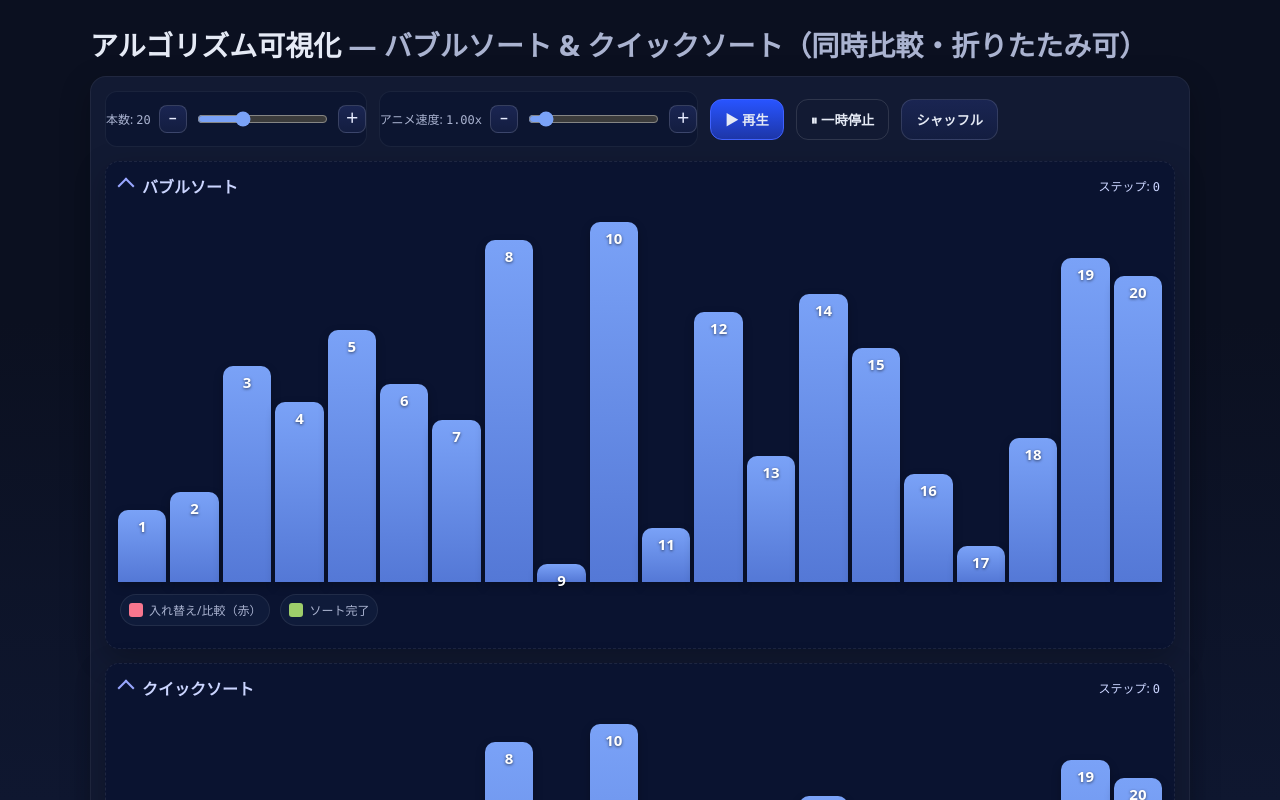
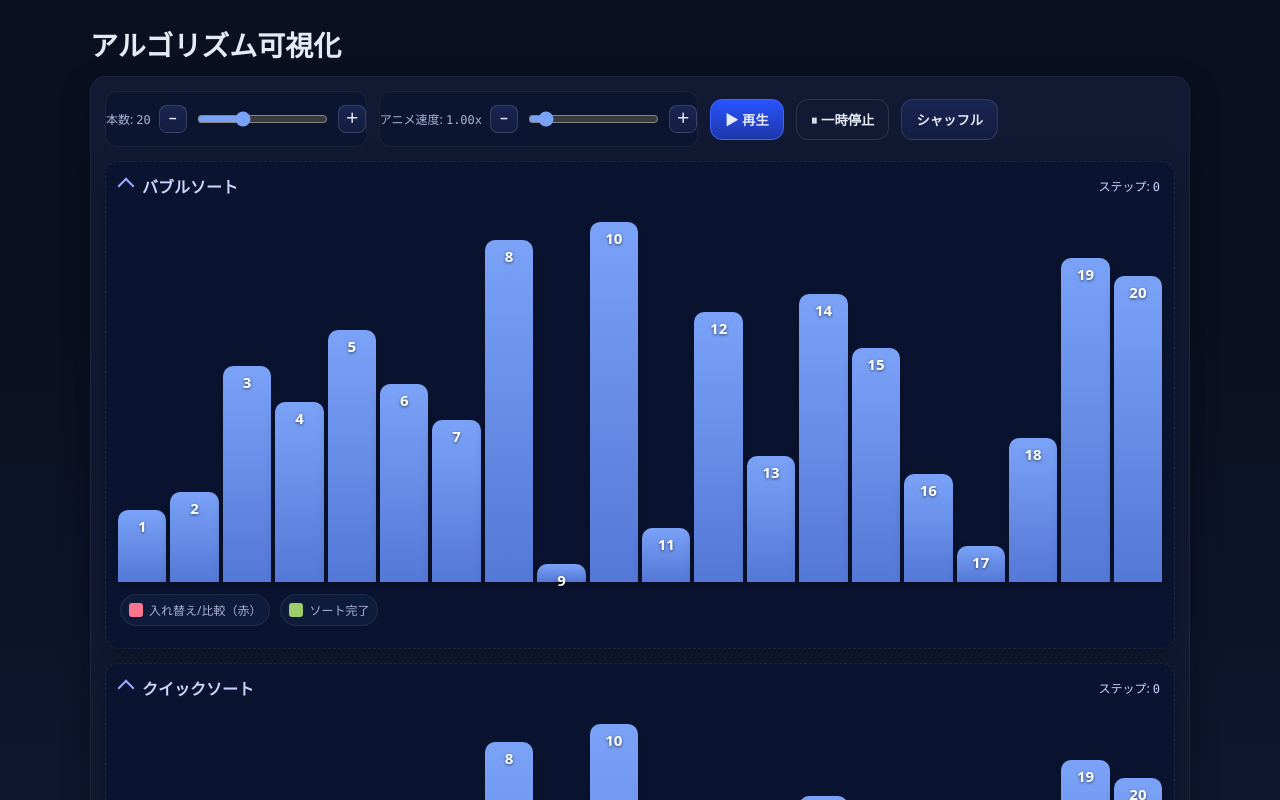
Before and after one commit to shin4488/algorithm-visualizer, a React (Vite) app: page / in a window 1280 px wide. Shown: the top 800 px of the page. Built offline with nearby package versions, Linux system fonts and the light colour scheme.

Commit message:
change: title

```diff
--- a/src/App.tsx
+++ b/src/App.tsx
@@ -3,9 +3,7 @@ import './styles.css';
 
 const App = () => (
   <div className="wrap">
-    <h1>
-      アルゴリズム可視化 <span className="sub">— バブルソート & クイックソート（同時比較・折りたたみ可）</span>
-    </h1>
+    <h1>アルゴリズム可視化</h1>
     <div className="panel">
       <div className="toolbar">
         <div className="group">
--- a/src/index.html
+++ b/src/index.html
@@ -3,7 +3,7 @@
   <head>
     <meta charset="utf-8" />
     <meta name="viewport" content="width=device-width, initial-scale=1" />
-    <title>アルゴリズム可視化：バブルソート & クイックソート（同時比較・折りたたみ対応）</title>
+    <title>アルゴリズム可視化</title>
   </head>
   <body>
     <div id="root"></div>
```
